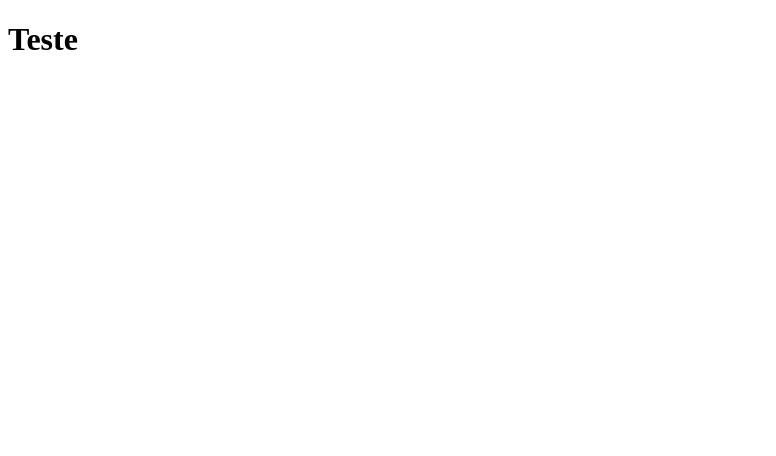
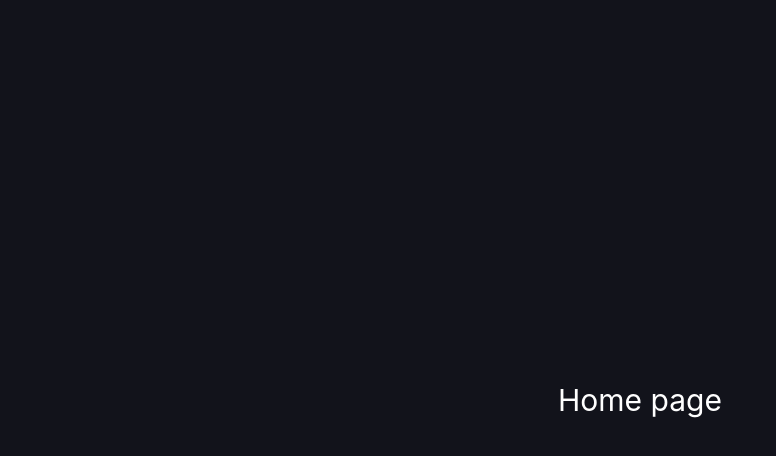
Before and after one commit to gabrielquadro/barber-web, a Next.js app: page / in a window 1280 px wide. Shown: the top 456 px of the page, without its empty margins (0-776 px from the left). Built offline with nearby package versions, Linux system fonts and the light colour scheme.

Commit message:
Add Chakra UI

```diff
--- a/src/pages/_app.tsx
+++ b/src/pages/_app.tsx
@@ -1,5 +1,34 @@
-import type { AppProps } from "next/app";
+import type { AppProps } from 'next/app'
+import { ChakraProvider } from '@chakra-ui/react'
+import { extendTheme } from '@chakra-ui/react'
 
-export default function App({ Component, pageProps }: AppProps) {
-  return <Component {...pageProps} />;
+
+const colors = {
+  barber:{
+    900: '#12131b',
+    400: '#1b1c29',
+    100: '#c6c6c6',
+    default: '#FFF',
+  },
+  button:{
+    cta: '#fba931',
+    default: '#FFF',
+    gray: '#DFDFDF',
+    danger: '#FF4040',
+  },
+  orange: {
+    900: '#fba931'
+  }
 }
+
+const theme = extendTheme({ colors })
+
+function MyApp({ Component, pageProps }: AppProps) {
+  return (
+    <ChakraProvider theme={theme}>
+      <Component {...pageProps} />
+    </ChakraProvider>
+  )
+}
+
+export default MyApp
--- a/src/pages/index.tsx
+++ b/src/pages/index.tsx
@@ -1,14 +1,14 @@
 import Head from "next/head"
-
+import { Flex , Text } from "@chakra-ui/react"
 export default function Home() {
   return (
     <>
     <Head>
       <title>BarberPro seu sistema completo</title>
     </Head>
-      <div>
-        <h1>Teste</h1>
-      </div>
+      <Flex background="barber.900" height="100vh" alignItems="center" justifyContent="center">
+        <Text fontSize={30} color="barber.default">Home page</Text>
+      </Flex>
     </>
   )
 }
```
Also changed, not shown: package.json (+9 -4 lines), 1 other file (tests, documents, lock files or other folders).
